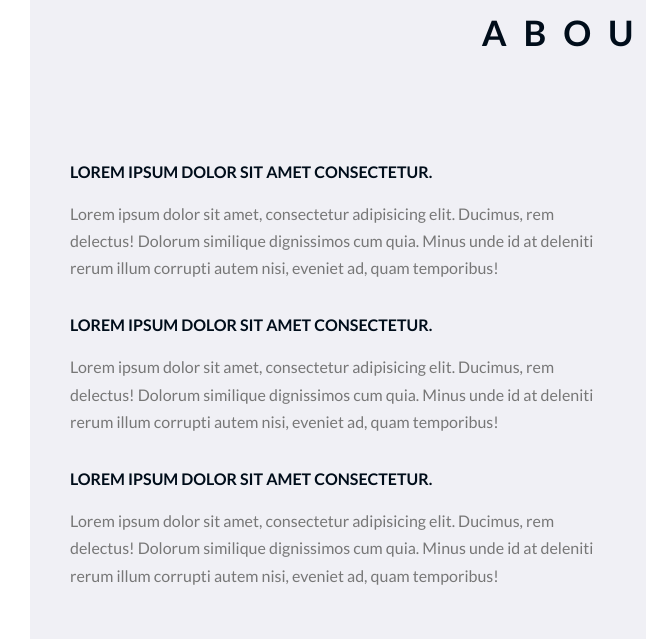
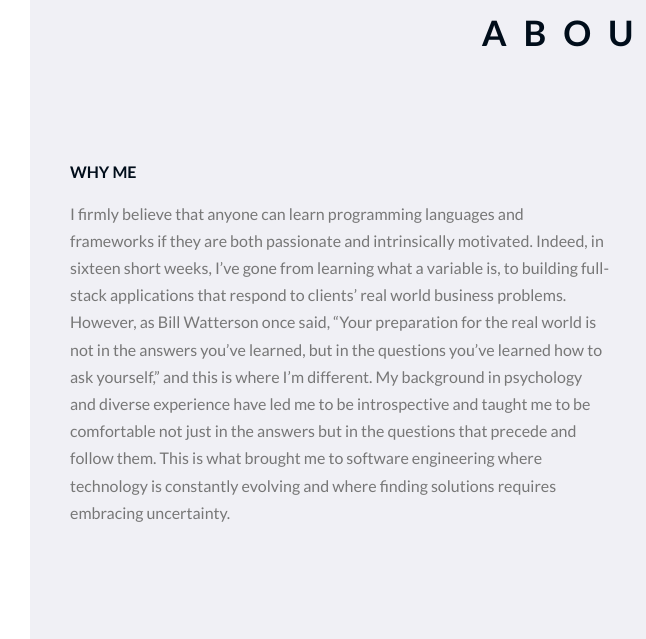
Before and after one commit to wallshkim/personal-website, a website: page index.html in a window 1280 px wide. Shown: the part 897-1536 px from the top of the page, 0-646 px from the left. Drawn offline with Linux system fonts and the light colour scheme; a web font is replaced by a local one.

Commit message:
Adds about me

```diff
--- a/index.html
+++ b/index.html
@@ -47,7 +47,7 @@
             <div class="row">
                 <div class="col-1-of-2">
                     <h3 class="heading-tertiary u-margin-bottom-small">
-                        Lorem ipsum dolor sit amet consectetur.
+                        WHY ME
                     </h3>
                     <!-- <h3 class="heading-tertiary u-margin-bottom-small">
                         Your preparation for the real world is not in the answers you’ve learned, but in the questions
@@ -55,32 +55,39 @@
                         yourself. <span class="heading-tertiary--sub">-Bill Watterson</span>
                     </h3> -->
                     <p class="paragraph">
-                        Lorem ipsum dolor sit amet, consectetur adipisicing elit. Ducimus, rem delectus! Dolorum similique dignissimos cum quia. Minus unde id at deleniti rerum illum corrupti autem nisi, eveniet ad, quam temporibus!
+                        I firmly believe that anyone can learn programming languages and frameworks if they are both passionate and
+                        intrinsically motivated. Indeed, in sixteen short weeks, I’ve gone from learning what a variable is, to building
+                        full-stack applications that respond to clients’ real world business problems. However, as Bill Watterson once said,
+                        “Your preparation for the real world is not in the answers you’ve learned, but in the questions you’ve learned how to
+                        ask yourself,” and this is where I’m different. My background in psychology and diverse experience have led me to be
+                        introspective and taught me to be comfortable not just in the answers but in the questions that precede and follow them.
+                        This is what brought me to software engineering where technology is constantly evolving and where finding solutions
+                        requires embracing uncertainty.
                     </p>
-                    <h3 class="heading-tertiary u-margin-bottom-small">
+                    <!-- <h3 class="heading-tertiary u-margin-bottom-small">
                         Lorem ipsum dolor sit amet consectetur.
-                    </h3>
+                    </h3> -->
                     <!-- <h3 class="heading-tertiary u-margin-bottom-small">
                                             Your preparation for the real world is not in the answers you’ve learned, but in the questions
                                             you’ve learned how to ask
                                             yourself. <span class="heading-tertiary--sub">-Bill Watterson</span>
                                         </h3> -->
-                    <p class="paragraph">
+                    <!-- <p class="paragraph">
                         Lorem ipsum dolor sit amet, consectetur adipisicing elit. Ducimus, rem delectus! Dolorum similique dignissimos cum
                         quia. Minus unde id at deleniti rerum illum corrupti autem nisi, eveniet ad, quam temporibus!
                     </p>
                     <h3 class="heading-tertiary u-margin-bottom-small">
                         Lorem ipsum dolor sit amet consectetur.
-                    </h3>
+                    </h3> -->
                     <!-- <h3 class="heading-tertiary u-margin-bottom-small">
                                             Your preparation for the real world is not in the answers you’ve learned, but in the questions
                                             you’ve learned how to ask
                                             yourself. <span class="heading-tertiary--sub">-Bill Watterson</span>
                                         </h3> -->
-                    <p class="paragraph">
+                    <!-- <p class="paragraph">
                         Lorem ipsum dolor sit amet, consectetur adipisicing elit. Ducimus, rem delectus! Dolorum similique dignissimos cum
                         quia. Minus unde id at deleniti rerum illum corrupti autem nisi, eveniet ad, quam temporibus!
-                    </p>
+                    </p> -->
                 </div>
                 <div class="col-1-of-2">
                     <div class="composition">
```
